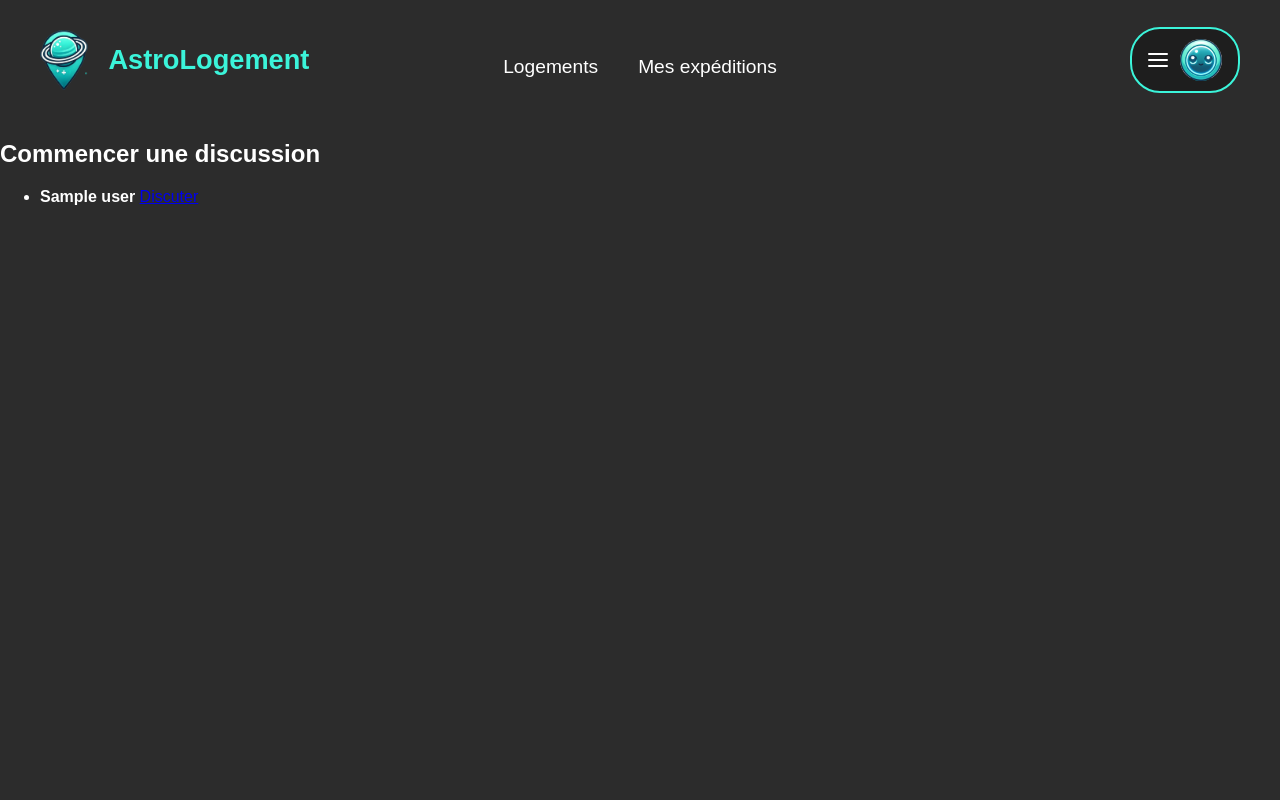
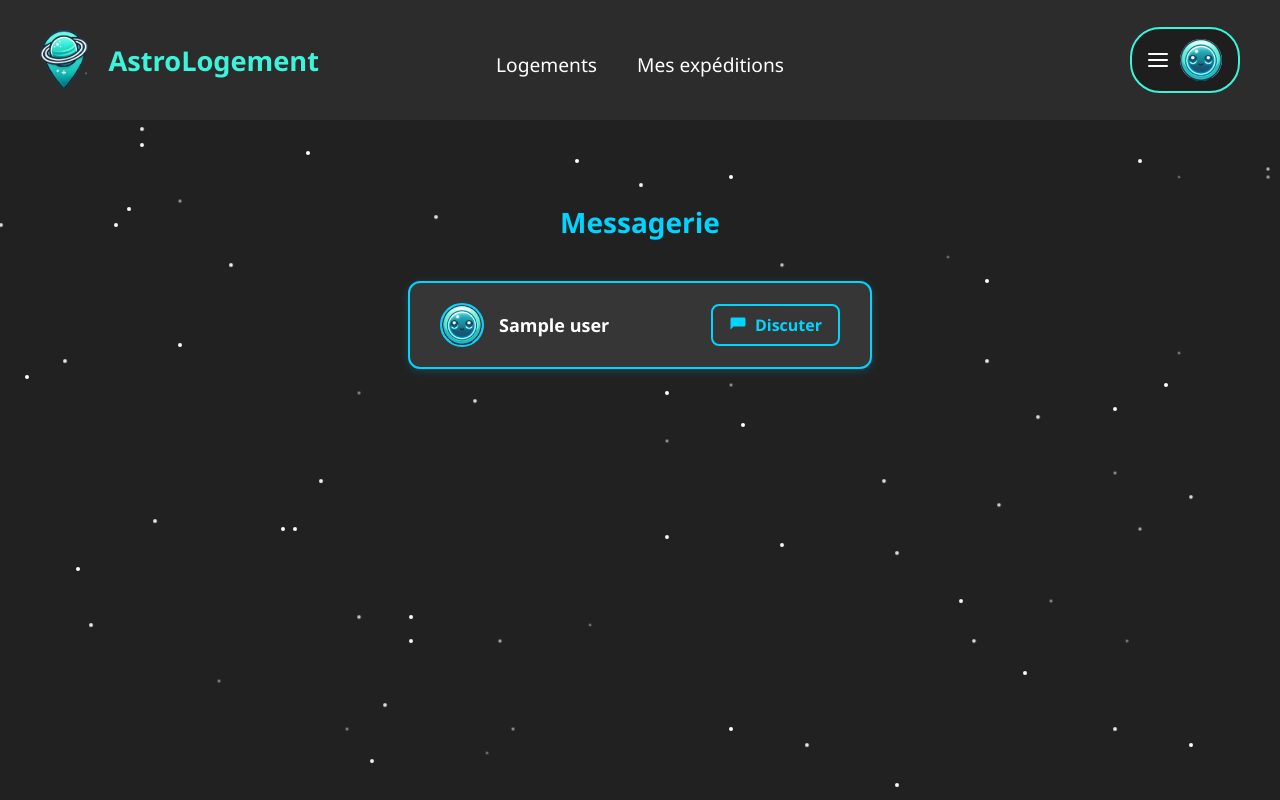
Before and after one commit to John-Rep/AstroLogement, a Symfony app: template AstroLogement/templates/message/index.html.twig in a window 1280 px wide. Run offline with Twig, Linux system fonts and the light colour scheme; the template is opened without the code that fills it: most values are stand-ins (such as "Sample title", 1, 10 or a date in 2020); some libraries are stand-ins or nearby versions; some web fonts are replaced.

Commit message:
Accueil Messagerie

```diff
--- a/AstroLogement/public/css/messagerie.css
+++ b/AstroLogement/public/css/messagerie.css
@@ -5,7 +5,7 @@
  body {
     margin: 0;
     font-family: 'Segoe UI', sans-serif;
-    background-color: #2C2C2C;;
+    background-color: #212121;;
     color: white;
 }
 
@@ -285,3 +285,135 @@ button:hover {
         height: calc(100vh - 200px);
     }
 }
+
+
+.messagerie-index-container {
+    padding: 60px 40px;
+    text-align: center;
+}
+
+.messagerie-index-container h2 {
+    font-size: 28px;
+    color: #00d4ff;
+    margin-bottom: 40px;
+}
+
+.user-list {
+    display: flex;
+    flex-direction: column;
+    align-items: center;
+    gap: 20px;
+}
+
+.user-card {
+    background-color: #363636;
+    border: 2px solid #00d4ff;
+    border-radius: 12px;
+    padding: 20px 30px;
+    display: flex;
+    flex-direction: column;
+    gap: 10px;
+    width: 400px;
+    box-shadow: 0 2px 8px rgba(0, 212, 255, 0.2);
+}
+
+.user-top-row {
+    display: flex;
+    justify-content: space-between;
+    align-items: center;
+}
+
+.last-message {
+    font-size: 14px;
+    color: #ccc;
+    margin-left: 52px; /* aligné sous le nom (avatar = 40px + margin) */
+    text-align: left;
+}
+
+.last-message small {
+    color: #00ffb7;
+    font-size: 12px;
+}
+
+.user-info {
+    display: flex;
+    align-items: center;
+    gap: 15px;
+}
+
+.avatar-small {
+    width: 40px;
+    height: 40px;
+    border-radius: 50%;
+    border: 2px solid #00d4ff;
+}
+
+.user-name {
+    font-weight: bold;
+    color: #ffffff;
+    font-size: 18px;
+}
+
+.btn-discuter {
+    background-color: transparent;
+    border: 2px solid #00d4ff;
+    color: #00d4ff;
+    padding: 8px 16px;
+    border-radius: 8px;
+    text-decoration: none;
+    font-weight: bold;
+    transition: 0.3s;
+}
+
+.btn-discuter:hover {
+    background-color: #00d4ff;
+    color: #121212;
+}
+
+.user-card {
+    animation: fadeInUp 0.3s ease-in-out;
+  }
+
+  @keyframes fadeInUp {
+    from { opacity: 0; transform: translateY(20px); }
+    to { opacity: 1; transform: translateY(0); }
+  }
+
+  .btn-discuter {
+    display: inline-flex;
+    align-items: center;
+    gap: 8px;
+    font-weight: bold;
+    text-decoration: none;
+}
+
+.icon-chat {
+    width: 18px;
+    height: 18px;
+    fill: currentColor;
+}
+
+.stars-background {
+    position: fixed;
+    top: 0; left: 0;
+    width: 100vw;
+    height: 100vh;
+    z-index: -1;
+    pointer-events: none;
+    overflow: hidden;
+  }
+
+  .star {
+    position: absolute;
+    width: 2px;
+    height: 2px;
+    background: white;
+    border-radius: 50%;
+    opacity: 0.3;
+    animation: twinkle 2s infinite ease-in-out alternate;
+  }
+
+  @keyframes twinkle {
+    0% { opacity: 0.2; transform: scale(1); }
+    100% { opacity: 1; transform: scale(2); }
+  }
--- a/AstroLogement/templates/message/conversation.html.twig
+++ b/AstroLogement/templates/message/conversation.html.twig
@@ -10,6 +10,12 @@
 
     <div class="retour">
         <a href="{{ path('app_message_home') }}" class="back-button">← Retour</a>
+    </div>
+
+    <div class="stars-background">
+    {% for i in 0..80 %}
+        <div class="star" style="top: {{ random(0,100) }}%; left: {{ random(0,100) }}%; animation-delay: {{ random(0,2000) }}ms;"></div>
+    {% endfor %}
     </div>
 
     <h2>Conversation avec {{ receiver }}</h2>
--- a/AstroLogement/templates/message/index.html.twig
+++ b/AstroLogement/templates/message/index.html.twig
@@ -2,17 +2,46 @@
 
 {% block title %}Messagerie{% endblock %}
 
+{% block stylesheets %}
+    <link rel="stylesheet" href="{{ asset('css/messagerie.css') }}">
+{% endblock %}
+
 {% block body %}
-    <h2>Commencer une discussion</h2>
+<div class="messagerie-index-container">
+    <h2>Messagerie</h2>
 
-    <ul>
-        {% for user in users %}
-            <li>
-                <strong>{{ user.nom}}</strong>
-                <a href="{{ path('app_messages', {'id': user.id}) }}">Discuter</a>
-            </li>
-        {% else %}
-            <li>Aucun autre utilisateur disponible</li>
-        {% endfor %}
-    </ul>
+    {% if users is not empty %}
+        <div class="user-list">
+            {% for user in users %}
+                <div class="user-card">
+                    <div class="user-top-row">
+                        <div class="user-info">
+                            <img src="{{ asset('images/avatar.png') }}" alt="avatar" class="avatar-small">
+                            <span class="user-name">{{ user.nom }}</span>
+                        </div>
+                        <a href="{{ path('app_messages', {'id': user.id}) }}" class="btn-discuter">
+                            <svg class="icon-chat" viewBox="0 0 24 24" fill="currentColor"><path d="M20 2H4C2.897 2 2 2.897 2 4v14l4-4h14c1.103 0 2-0.897 2-2V4c0-1.103-0.897-2-2-2z"/></svg>
+                            Discuter
+                        </a>
+                    </div>
+
+                    {% if lastMessages[user.id] %}
+                        <div class="last-message">
+                            {{ lastMessages[user.id].contenu|length > 35 ? lastMessages[user.id].contenu|slice(0, 35) ~ '...' : lastMessages[user.id].contenu }}
+                            <br>
+                            <small>{{ lastMessages[user.id].date|date('H:i d/m') }}</small>
+                        </div>
+                    {% endif %}
+                </div>
+            {% endfor %}
+        </div>
+    {% else %}
+        <p>Aucun autre utilisateur disponible pour discuter.</p>
+    {% endif %}
+    <div class="stars-background">
+    {% for i in 0..80 %}
+        <div class="star" style="top: {{ random(0,100) }}%; left: {{ random(0,100) }}%; animation-delay: {{ random(0,2000) }}ms;"></div>
+    {% endfor %}
+    </div>
+</div>
 {% endblock %}
```
Also changed, not shown: AstroLogement/src/Controller/MessageController.php (+8 -1 lines), AstroLogement/src/Repository/MessageRepository.php (+14 -0 lines).
